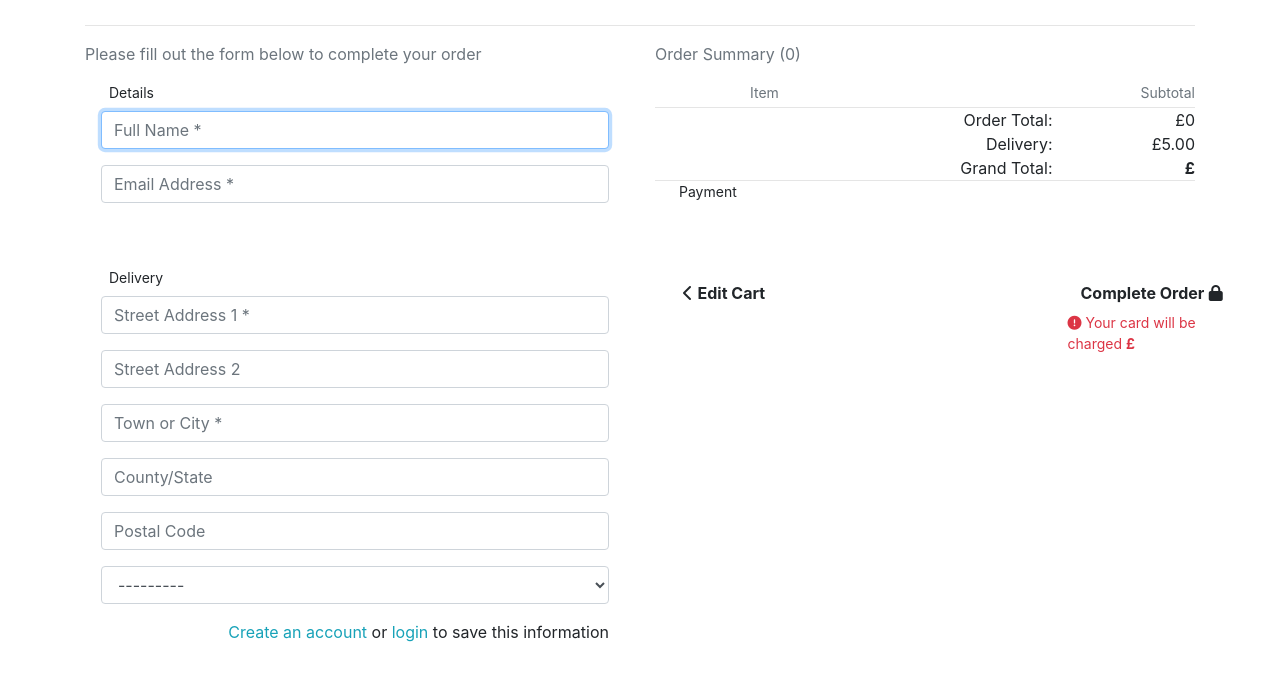
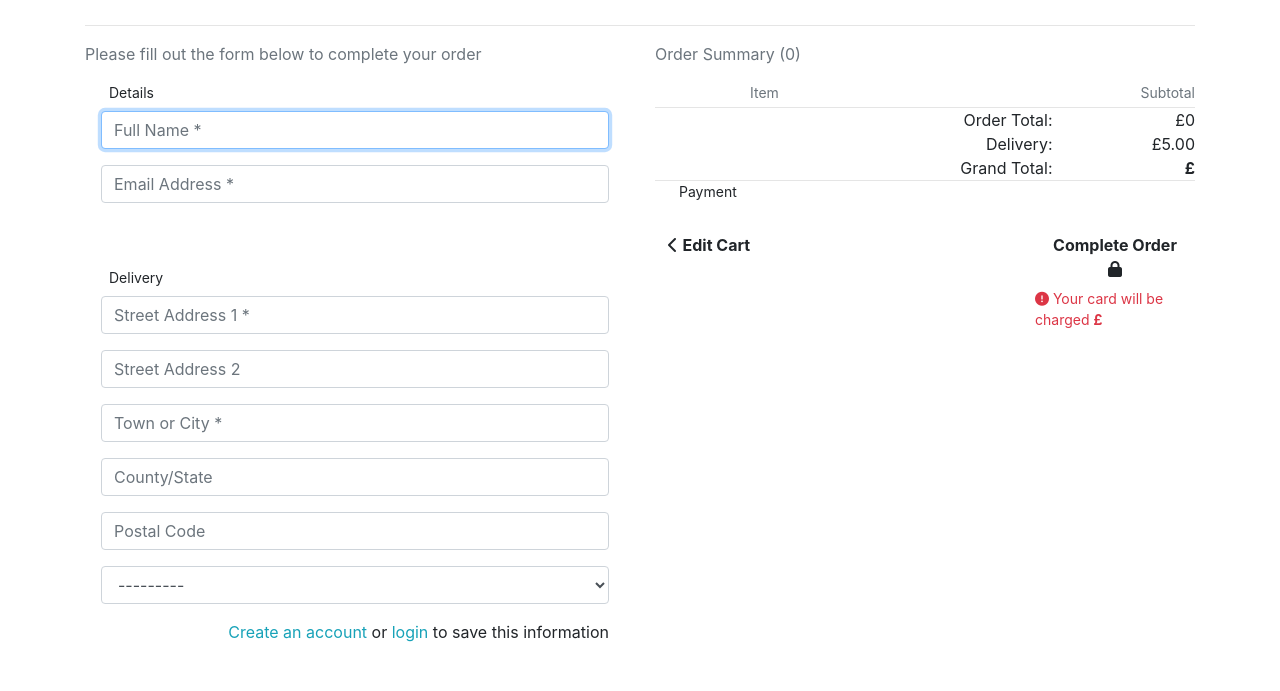
Before and after one commit to Hadokane/CCI_PP4_Radicool_Store, a Django app: page /checkout/ in a window 1280 px wide. Shown: the part 381-1072 px from the top of the page. Run offline with Django 4.2, Linux system fonts and the light colour scheme; data that the repository does not hold is empty; some libraries are stand-ins or nearby versions.

Commit message:
style(checkout): add further bootstrap to checkout
Information would display clearer in a row, col-4 format for pay info.

```diff
--- a/templates/checkout/checkout.html
+++ b/templates/checkout/checkout.html
@@ -89,9 +89,9 @@
                     <!-- Pass the client secret to the view so we can get the payment intent id -->
                     <input type="hidden" value="{{ client_secret }}" name="client_secret">
                 </fieldset>
-
-                <div class="submit-button mt-5 mb-2 d-inline-flex">
-                    <div class="col-6">
+            </div>
+            <div class="row">
+                <div class="col-4">
                     <a href="{% url 'cart:cart_summary' %}" class="btn btn-outline-black rounded-0">
                         <span class="icon">
                             <i class="fas fa-chevron-left"></i>
@@ -99,9 +99,9 @@
                         <span class="font-weight-bold">Edit Cart</span>
                     </a>
                 </div>
-                    <div class="col-6">
+                <div class="col-4">
                 </div>
-                    <div class="col-6">
+                <div class="col-4">
                     <button id="submit-button" class="btn btn-black rounded-0">
                         <span class="font-weight-bold">Complete Order</span>
                         <span class="icon">
@@ -116,7 +116,7 @@
                     </p>
                 </div>
             </div>
-            </div>
+
         </div>
         <div class="col-12 col-lg-6">
             <p class="text-muted">Please fill out the form below to complete your order</p>
```
Lines whose indentation alone changed are shown as unchanged.
